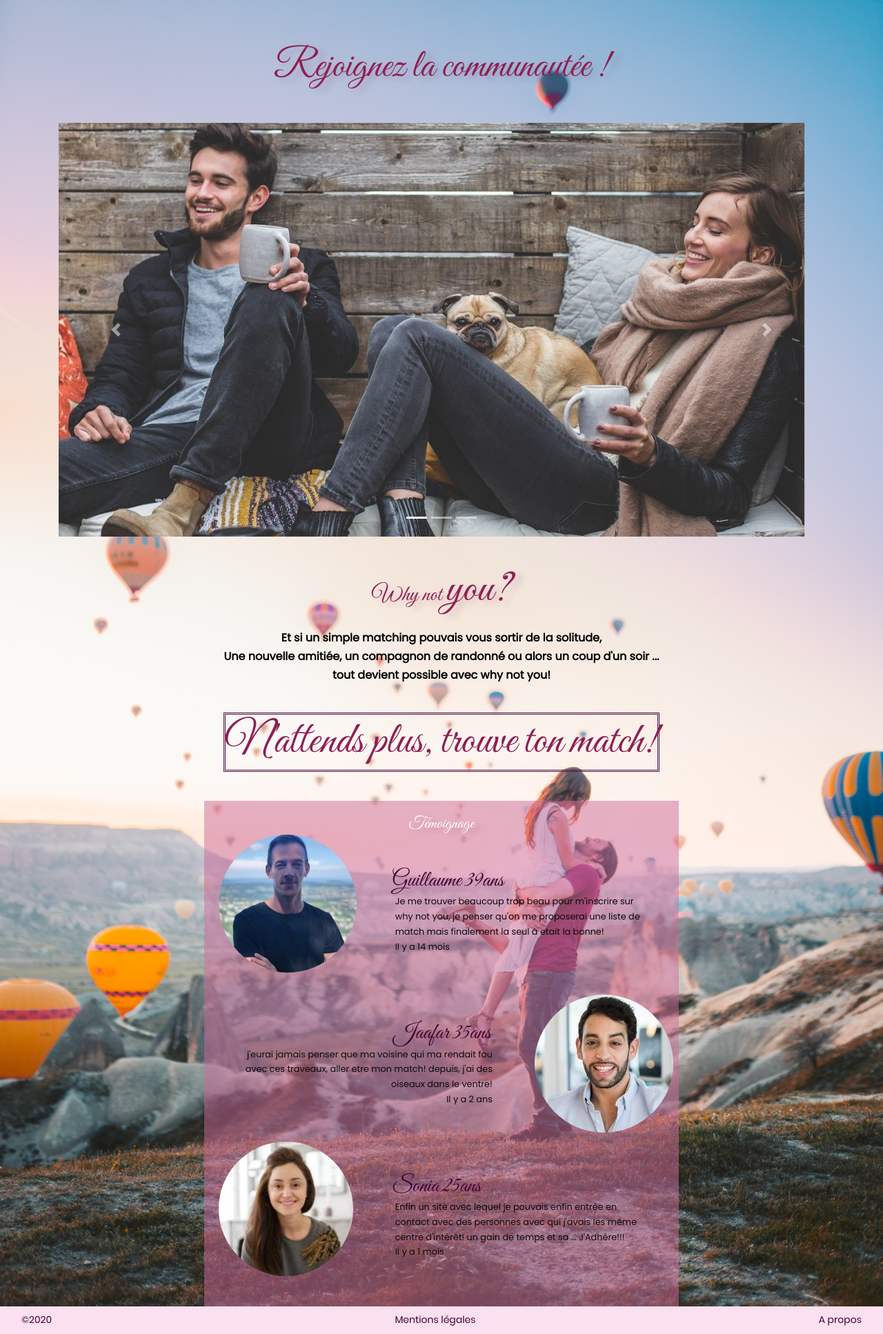
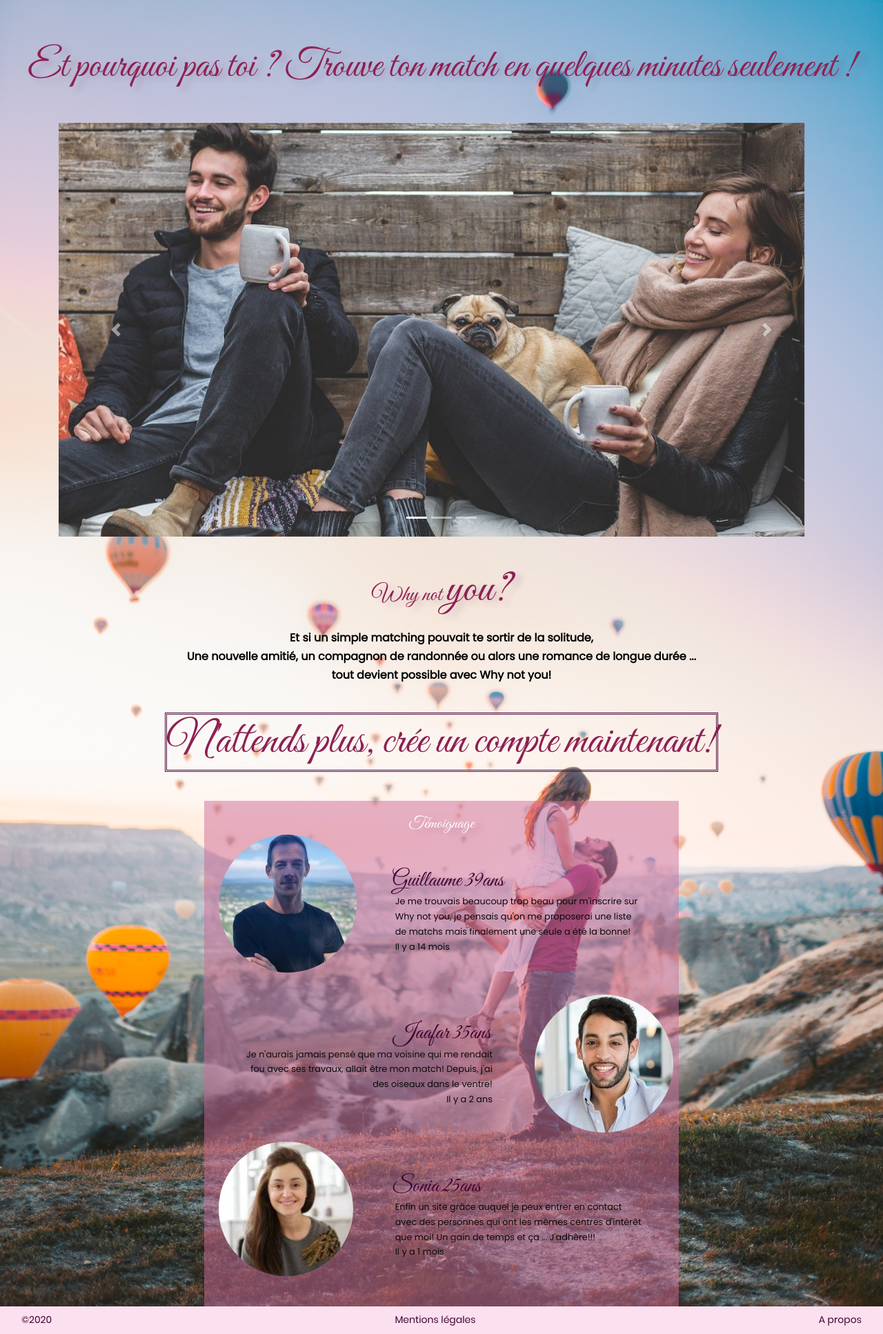
Before and after one commit to sandra-f/WhyNotYou, a PHP site: template templates/home.html.twig in a window 1280 px wide. Shown: the part 56-1990 px from the top of the page at 69% size. Run offline with PHP 8.4, Linux system fonts and the light colour scheme; the template is opened without the code that fills it, so the values that code supplies are empty; some libraries are stand-ins or nearby versions.

Commit message:
Corrections fautes d'ortho homepage

```diff
--- a/templates/home.html.twig
+++ b/templates/home.html.twig
@@ -11,7 +11,7 @@
 {% block body %}
 <main id="contenu">
     <div id="titre-h1">
-        <h1 class="text-center my-5"><a href="{{ path("app_register") }}">Rejoignez la communautée !</a></h1>
+        <h1 class="text-center my-5"><a href="{{ path("app_register") }}">Et pourquoi pas toi ? Trouve ton match en quelques minutes seulement !</a></h1>
     </div>
     <section id="intro" class="bg py-5">
             <div class="container mb-3">
@@ -50,11 +50,11 @@
                 <div class="you-h2">
                     <h2>Why not <span><a href="{{ path("app_login") }}"> you?</a></span></h2>
 
-                    <p>Et si un simple matching pouvais vous sortir de la solitude,<br> Une nouvelle amitiée, un
-                        compagnon de randonné ou alors un coup d'un soir ...<br> tout devient possible avec why not you!
+                    <p>Et si un simple matching pouvait te sortir de la solitude,<br> Une nouvelle amitié, un
+                        compagnon de randonnée ou alors une romance de longue durée ...<br> tout devient possible avec Why not you!
                     </p>
 
-                    <a class="rejoint" href="{{ path("app_register") }}">N'attends plus, trouve ton match!</a>
+                    <a class="rejoint" href="{{ path("app_register") }}">N'attends plus, crée un compte maintenant!</a>
                 </div>
 
 
@@ -71,7 +71,7 @@
                         <div class="col-lg-8 p-5">
                             <div class="left">
                                 <h4>Guillaume 39ans</h4>
-                                <p>Je me trouver beaucoup trop beau pour m'inscrire sur why not you, je penser qu'on me proposerai une liste de match mais finalement la seul à etait la bonne!
+                                <p>Je me trouvais beaucoup trop beau pour m'inscrire sur Why not you, je pensais qu'on me proposerai une liste de matchs mais finalement une seule a été la bonne!
                                 </p>
                                 <p>Il y a 14 mois</small></p>
                             </div>
@@ -87,8 +87,8 @@
                                 <div class="col-lg-8 p-5">
                                     <div class="right">
                                         <h4>Jaafar 35ans</h4>
-                                        <p>j'eurai jamais penser que ma voisine qui ma rendait fou  avec ces traveaux, aller etre mon match!
-                                        depuis, j'ai des oiseaux dans le ventre!
+                                        <p>Je n'aurais jamais pensé que ma voisine qui me rendait fou avec ses travaux, allait être mon match!
+                                        Depuis, j'ai des oiseaux dans le ventre!
                                         </p>
                                         <p>Il y a 2 ans</small></p>
                                     </div>
@@ -105,7 +105,7 @@
                         <div class="col-lg-8 p-5">
                             <div class="left">
                                 <h4>Sonia 25ans</h4>
-                                <p>Enfin un site avec lequel je pouvais enfin entrée en contact avec des personnes avec qui j'avais les même centre d'intérêt! un gain de temps et sa ... J'Adhére!!!
+                                <p>Enfin un site grâce auquel je peux entrer en contact avec des personnes qui ont les mêmes centres d'intérêt que moi! Un gain de temps et ça ... J'adhère!!!
                                 </p>
                                 <p>Il y a 1 mois</small></p>
                             </div>
```
